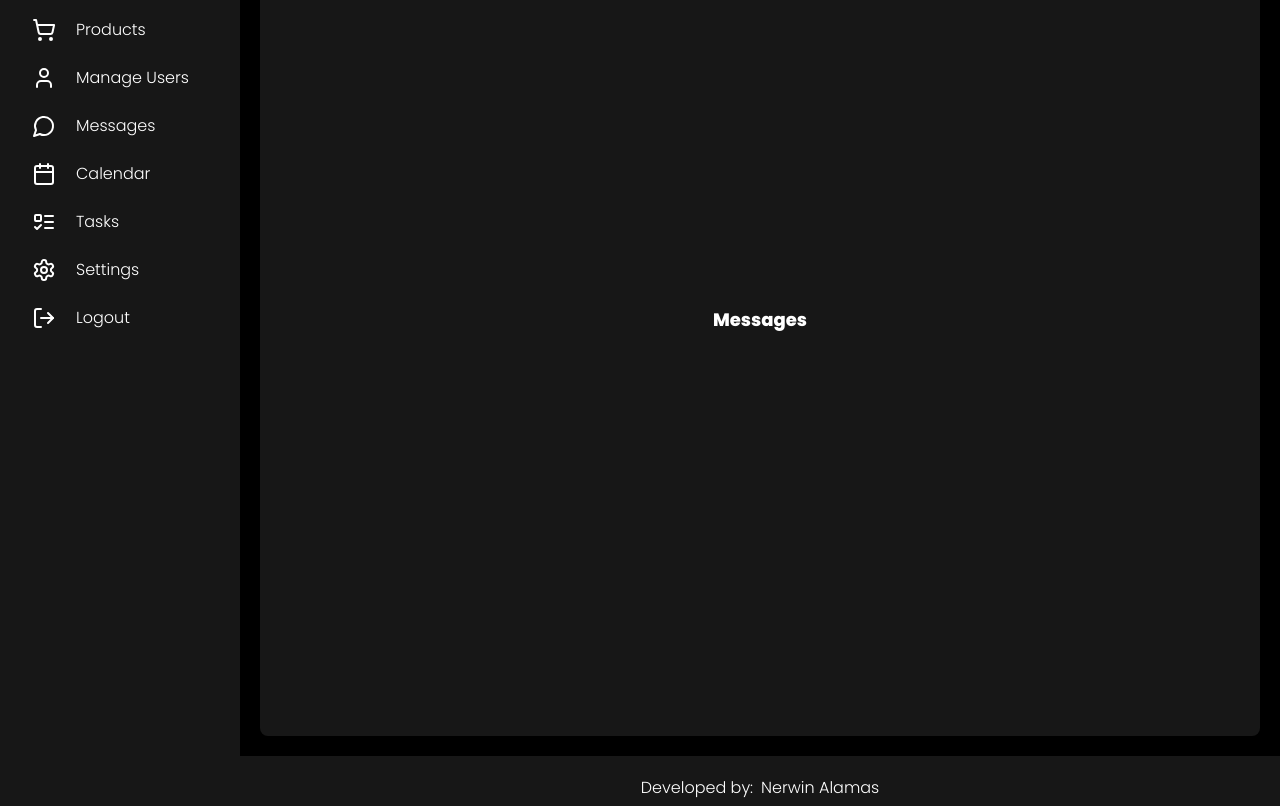
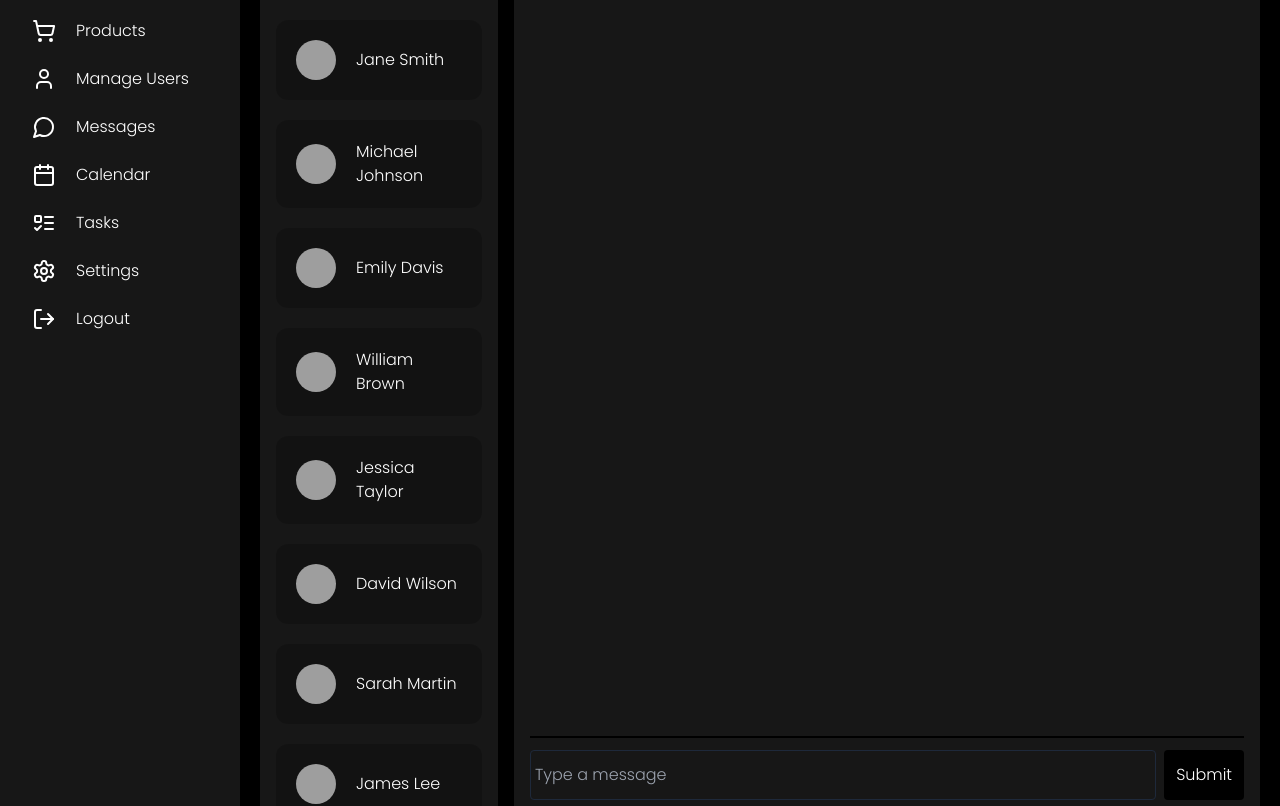
Before and after one commit to nerwinalamas/admin_dashboard_fe, a React (Vite) app: page /messages in a window 1280 px wide. Shown: the part 180-986 px from the top of the page. Built offline with nearby package versions, Linux system fonts and the light colour scheme; grey boxes are pictures that could not be loaded.

Commit message:
feat: messages page

```diff
--- a/src/pages/Messages.tsx
+++ b/src/pages/Messages.tsx
@@ -1,10 +1,76 @@
+import { conversationData, userData } from "../assets/data";
+import { Avatar, AvatarFallback, AvatarImage } from "../components/ui/avatar";
+import { useState } from "react";
+import { User } from "../types";
+
 const Messages = () => {
+    const [chat, setChat] = useState<User | null>(null);
+
+    const filteredConversation = conversationData.find(conversation =>
+        conversation.participants.includes(chat?.id ?? "")
+    );
+
     return (
-        <div className="w-full h-full p-5 grid grid-cols-1 grid-rows-1">
-            <div className="flex items-center justify-center rounded-lg col-span-1 row-span-1 bg-customCard">
-                <h2 className="text-lg font-semibold text-customPrimary">
-                    Messages
-                </h2>
+        <div className="w-full h-full p-5 gap-4 grid grid-cols-1 grid-rows-4 lg:grid-cols-3 lg:grid-rows-1 xl:grid-cols-4">
+            <div className="flex gap-5 p-4 shadow-md rounded-lg overflow-x-auto lg:flex-col bg-customCard">
+                {userData.map((user) => (
+                    <div
+                        key={user.id}
+                        className="p-5 rounded-xl flex flex-col items-center justify-center gap-5 cursor-pointer hover:bg-customBackground/30 lg:flex-row bg-customBackground/20"
+                        onClick={() => setChat(user)}
+                    >
+                        <Avatar className="hover:cursor-pointer">
+                            <AvatarImage
+                                src="https://github.com/shadcn.png"
+                                alt="@shadcn"
+                            />
+                            <AvatarFallback>NA</AvatarFallback>
+                        </Avatar>
+                        <p className="w-36 text-center lg:text-start">
+                            {user.name}
+                        </p>
+                    </div>
+                ))}
+            </div>
+            <div className="flex flex-col gap-4 p-4 shadow-md rounded-lg bg-customCard row-span-3 lg:row-span-1 lg:col-span-2 xl:col-span-3">
+                {chat && <div className="w-full flex items-center gap-5 border-b-2 border-customBackground px-1 py-4">
+                    <Avatar className="hover:cursor-pointer">
+                        <AvatarImage
+                            src="https://github.com/shadcn.png"
+                            alt="@shadcn"
+                        />
+                        <AvatarFallback>NA</AvatarFallback>
+                    </Avatar>
+                    <div>
+                        <p className="font-semibold">{chat?.name}</p>
+                        <p>{chat?.email}</p>
+                    </div>
+                </div>}
+                <div className="w-full h-96 overflow-y-auto p-4 flex flex-col gap-5 lg:h-[800px]">
+                    {filteredConversation ? (
+                        filteredConversation.convo.map((message) => (
+                            <div
+                                key={message.id}
+                                className={`w-48 p-2 rounded-lg md:w-max max-w-sm lg:max-w-md bg-customSecondary ${message.messageBy === chat?.id ? "self-end" : "self-start"}`}
+                            >
+                                <p className="max-w-full">{message.message}</p>
+                            </div>
+                        ))
+                    ) : (
+                        <p className="text-center text-customPrimary">Select a user to view the conversation</p>
+                    )}
+                </div>
+                <form className="flex gap-2 border-t-2 border-customBackground pt-3">
+                    <input
+                        type="text"
+                        placeholder="Type a message"
+                        className="w-full py-3 px-1 border rounded-sm bg-customCard text-customBackground/100"
+                    />
+                    <input
+                        type="submit"
+                        className="px-3 rounded-sm bg-customBackground"
+                    />
+                </form>
             </div>
         </div>
     );
```
